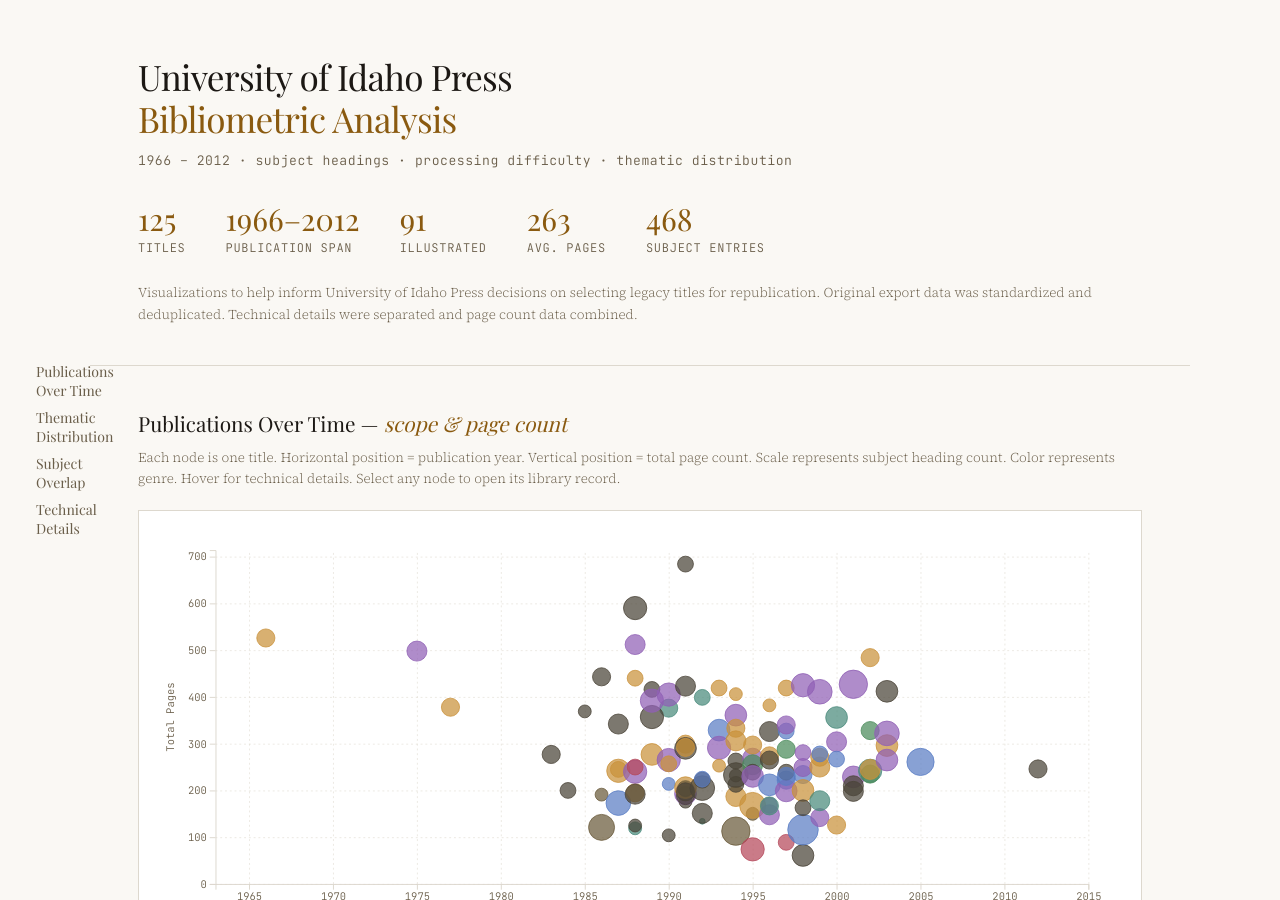
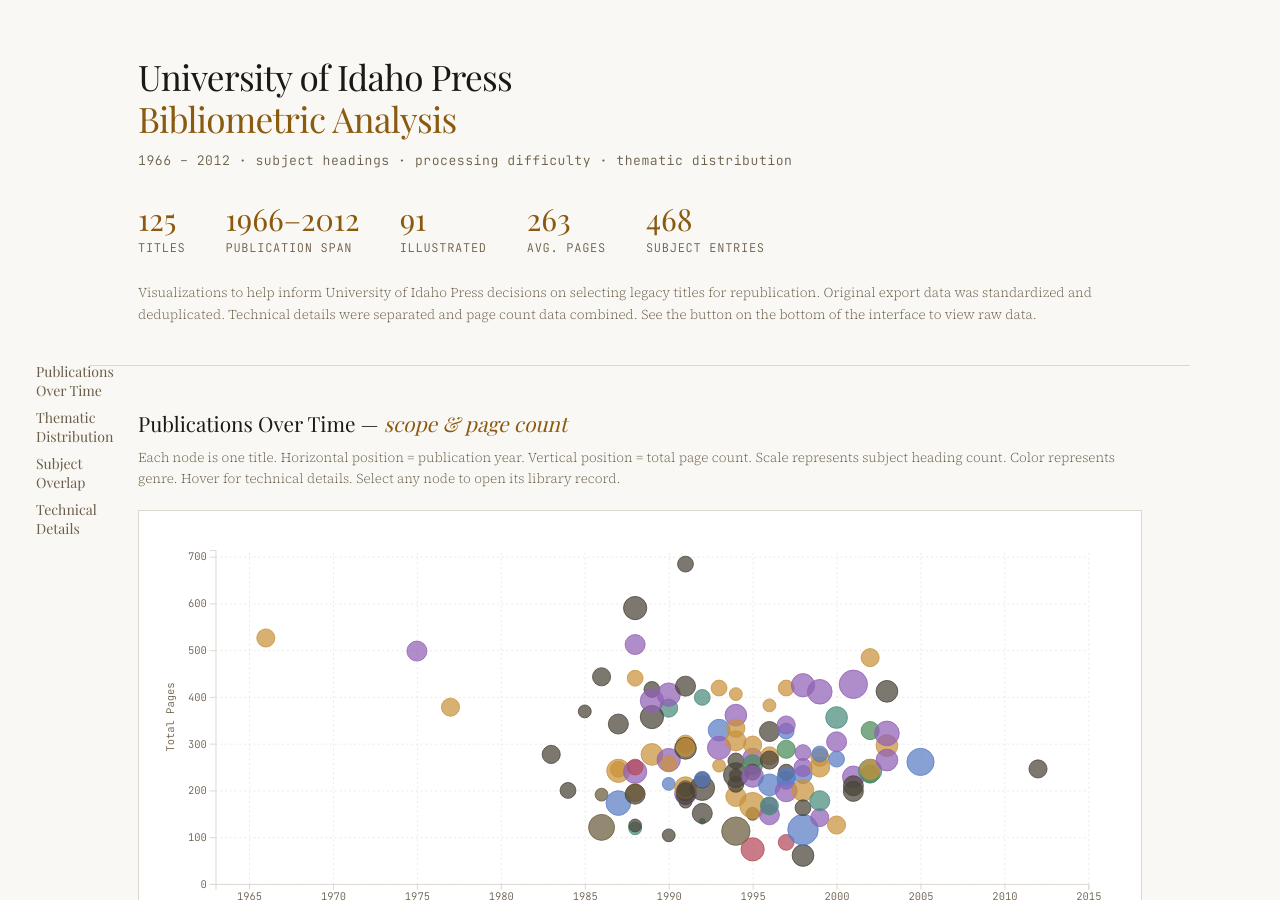
Before and after one commit to Scholarly-Projects/uipress_survey, a Jekyll site: the page uoi_bibliometric.html, which Jekyll copies as it is, in a window 1280 px wide and 900 px high. Built offline with Jekyll 4.4.1, drawn with Linux system fonts in a browser that asks for light colours; nearby versions of some CDN libraries; some web fonts are replaced.

Commit message:
readme and copy

```diff
--- a/uoi_bibliometric.html
+++ b/uoi_bibliometric.html
@@ -258,7 +258,7 @@ window.addEventListener('scroll', function() {
   <h1>University of Idaho Press<br><span>Bibliometric Analysis</span></h1>
   <p class="sub">1966 – 2012 · subject headings · processing difficulty · thematic distribution</p>
   <div class="stats-row" id="stats"></div>
-  <p class="header-desc">Visualizations to help inform University of Idaho Press decisions on selecting legacy titles for republication. Original export data was standardized and deduplicated. Technical details were separated and page count data combined.</p>
+  <p class="header-desc">Visualizations to help inform University of Idaho Press decisions on selecting legacy titles for republication. Original export data was standardized and deduplicated. Technical details were separated and page count data combined. See the button on the bottom of the interface to view raw data.</p>
 </div>
 
 <section class="viz-section" id="sec-timeline">
```
Also changed, not shown: README.md.
